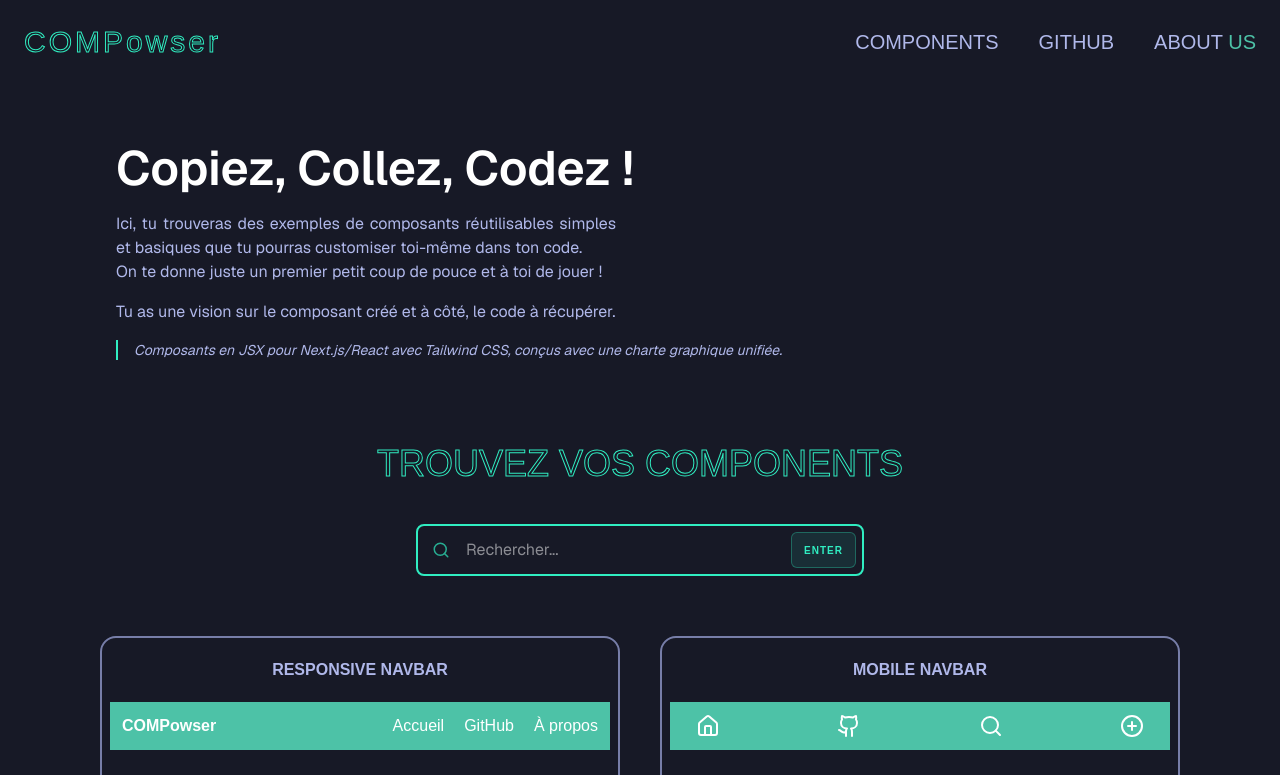
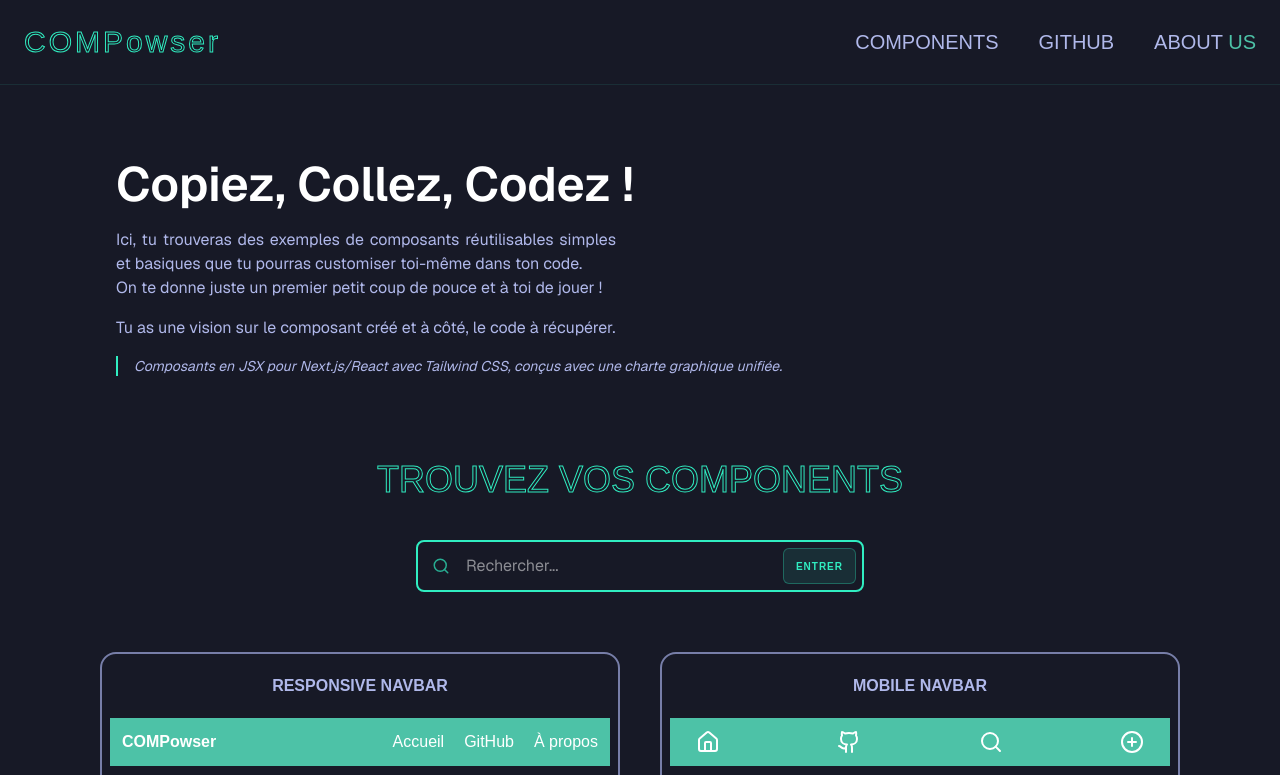
Before and after one commit to rchouhani/compowser, a Next.js app in the folder compowser/: page / in a window 1280 px wide. Shown: the top 775 px of the page. Built offline with nearby package versions, Linux system fonts and the light colour scheme.

Commit message:
updated navbar & reset searchbar

```diff
--- a/compowser/src/app/components/Navbar.js
+++ b/compowser/src/app/components/Navbar.js
@@ -8,7 +8,7 @@ export default function Navbar() {
   const [isOpen, setIsOpen] = useState(false);
 
   return (
-    <nav className="relative bg-background px-6 py-6">
+<nav className="fixed top-0 left-0 w-full z-50 bg-background px-6 py-6 border-b border-[#30EDC1]/10">
       <div className="flex justify-between items-center">
         <div
           className="text-2xl md:text-3xl font-light tracking-widest
--- a/compowser/src/app/page.js
+++ b/compowser/src/app/page.js
@@ -3,7 +3,7 @@
 import { useState } from "react";
 import Card from "./components/Card";
 import { allComponents } from "./data/componentsData";
-import { Search } from "lucide-react";
+import { Search, X} from "lucide-react";
 
 export default function Home() {
   // États pour la recherche
@@ -28,8 +28,8 @@ export default function Home() {
   return (
     <>
       {/* SECTION HEADER : Marges fluides pour éviter les débordements */}
-      <div className="flex flex-col items-start justify-start mx-4 sm:mx-8 md:mx-14 p-4 sm:p-6 md:p-8 lg:p-15 font-sans overflow-hidden">
-        <h1 className="text-white text-2xl sm:text-3xl md:text-4xl lg:text-5xl font-semibold mb-3 sm:mb-4 md:mb-5 break-words w-full">
+      <div className="flex flex-col items-start justify-start mx-4 sm:mx-8 md:mx-14 p-4 mt-25 sm:p-6 md:p-8 lg:p-15 font-sans overflow-hidden">
+        <h1 className="text-white text-2xl sm:text-3xl md:text-4xl lg:text-5xl font-semibold mb-3 sm:mb-4 md:mb-5 wrap-break-word w-full">
           Copiez, Collez, Codez !
         </h1>
         <div className="w-full">
@@ -55,31 +55,45 @@ export default function Home() {
           Trouvez vos components
         </h2>
 
-        {/* Barre de recherche responsive optimisée */}
+       {/* Barre de recherche avec bouton Reset */}
 <div className="relative w-full max-w-[90%] sm:max-w-md mt-10 group">
+  {/* Bouton Loupe (Gauche) */}
   <button
     onClick={handleSearch}
     className="absolute inset-y-0 left-0 flex items-center pl-4 cursor-pointer z-10"
-            aria-label="Lancer la recherche"
   >
-            <Search
-              size={18}
-              className="text-[#30EDC1] opacity-70 group-focus-within:opacity-100 transition-opacity"
-            />
+    <Search size={18} className="text-[#30EDC1] opacity-70 group-focus-within:opacity-100 transition-opacity" />
   </button>
+
   <input
     type="text"
     placeholder="Rechercher..."
-            className="w-full border-2 border-[#30EDC1] rounded-lg py-3 pl-12 pr-16 sm:pr-20 bg-transparent text-white outline-none focus:shadow-[0_0_15px_rgba(48,237,193,0.3)] transition-all font-sans text-sm sm:text-base"
+    className="w-full border-2 border-[#30EDC1] rounded-lg py-3 pl-12 pr-24 bg-transparent text-white outline-none focus:shadow-[0_0_15px_rgba(48,237,193,0.3)] transition-all font-sans text-sm sm:text-base"
     value={inputValue}
     onChange={(e) => setInputValue(e.target.value)}
     onKeyDown={handleKeyDown}
   />
+
+  {/* Bouton Reset (Croix) - Apparaît seulement s'il y a du texte */}
+  {inputValue && (
+    <button
+      onClick={() => {
+        setInputValue("");
+        setSearchQuery(""); // On réinitialise aussi la recherche validée
+      }}
+      className="absolute inset-y-0 right-16 flex items-center pr-7 text-[#30EDC1]/50 hover:text-[#30EDC1] transition-colors cursor-pointer"
+      title="Effacer la recherche"
+    >
+      <X size={18} />
+    </button>
+  )}
+
+  {/* Bouton ENTER */}
   <button
     onClick={handleSearch}
     className="absolute inset-y-2 right-2 px-2 sm:px-3 flex items-center bg-[#30EDC1]/10 hover:bg-[#30EDC1] text-[#30EDC1] hover:text-black rounded-md transition-all text-[9px] sm:text-[10px] font-bold cursor-pointer border border-[#30EDC1]/30 tracking-widest active:scale-95"
   >
-            ENTER
+    ENTRER
   </button>
 </div>
 
```
Lines whose indentation alone changed are shown as unchanged.
